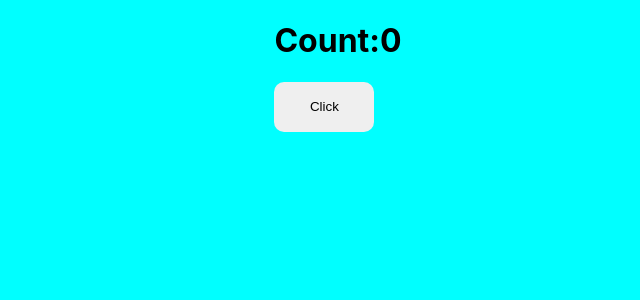
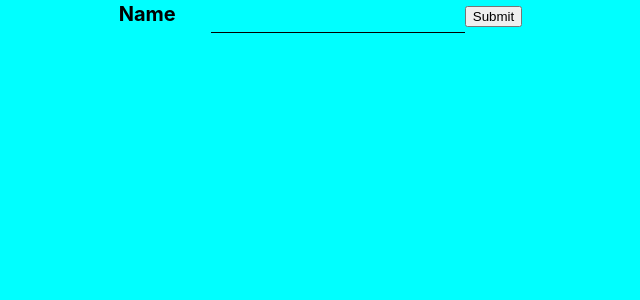
Before and after one commit to itsfarhankhan28/React, a React (Create React App) app: page / in a window 1280 px wide. Shown: the top 300 px of the page, without its empty margins (302-942 px from the left). Built offline with nearby package versions, Linux system fonts and the light colour scheme.

Commit message:
useRef done

```diff
--- a/src/App.js
+++ b/src/App.js
@@ -5,6 +5,7 @@ import UseStateArray from './Components/UseStateArray';
 import UseStateSO from './Components/UseStateSO';
 import Reactform from './Components/Reactform';
 import UseEffect from './Components/UseEffect';
+import UseRef from './Components/UseRef';
 
 function App() {
   return (
@@ -12,7 +13,8 @@ function App() {
     {/* <UseStateArray/> */}
     {/* <UseStateSO/> */}
     {/* <Reactform/> */}
-    {<UseEffect/>}
+    {/* {<UseEffect/>} */}
+    <UseRef/>
     </>
   );
 }
--- /dev/null
+++ b/src/Components/UseRef.js
@@ -0,0 +1,28 @@
+import React, { useRef, useState } from 'react'
+
+const UseRef = () => {
+    const [show , setShow] = useState(false)
+
+    const name = useRef(null)
+
+    const saveName = (e)=>{
+        e.preventDefault()
+        const data = name.current.value
+        data ==="" ? window.alert("Please fill the form") : setShow(true)
+    }
+
+  return (
+    <>
+      <form action="" onSubmit={saveName}>
+        <div className="form">
+            <label htmlFor="Name">Name</label>
+            <input type="text" id='name' ref={name} />
+            <button id='submitBtn'>Submit</button>
+        </div>
+      </form>
+      <p id='show'>{show ? `The saved value is ${name.current.value}` : " "}</p>
+    </>
+  )
+}
+
+export default UseRef
```
